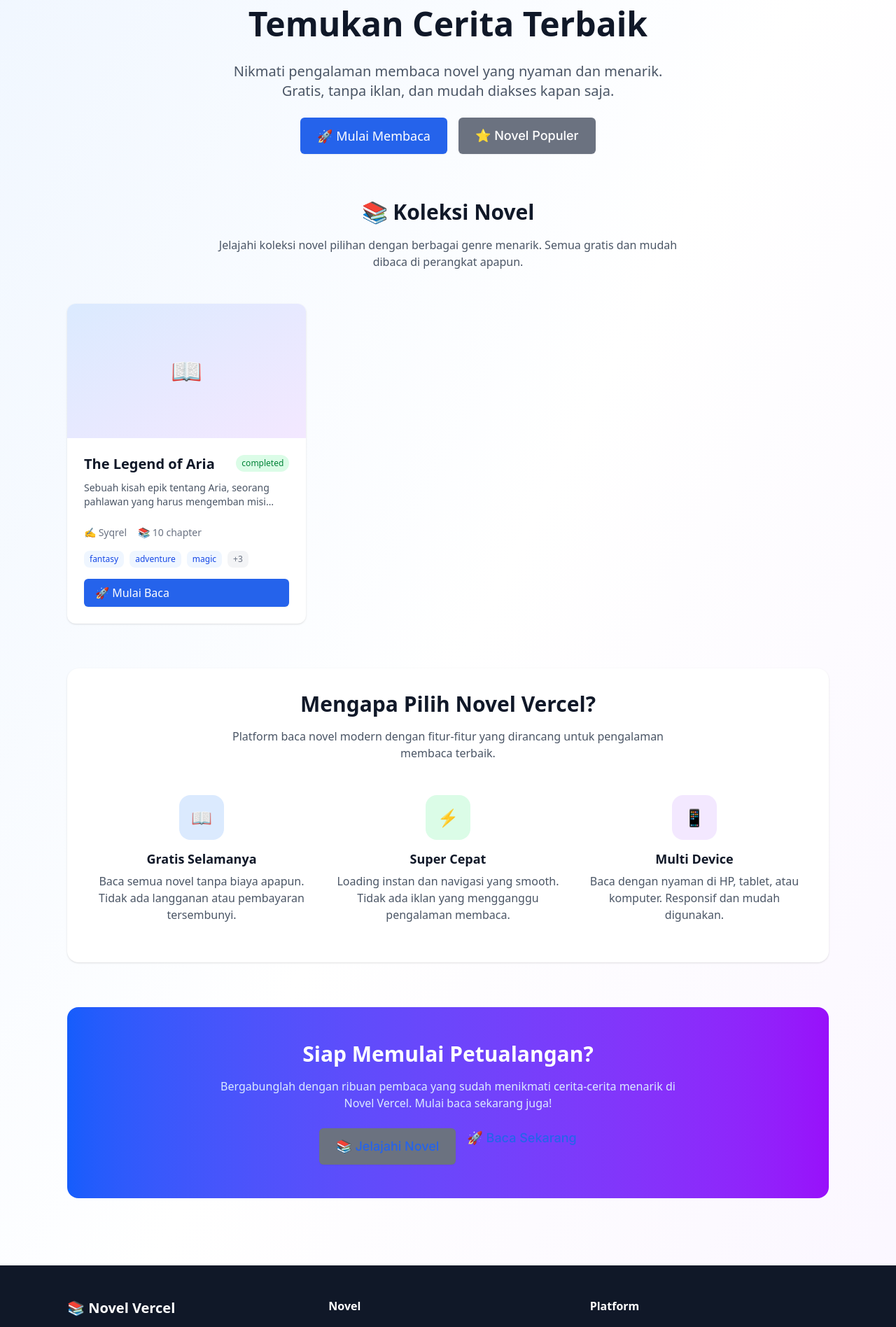
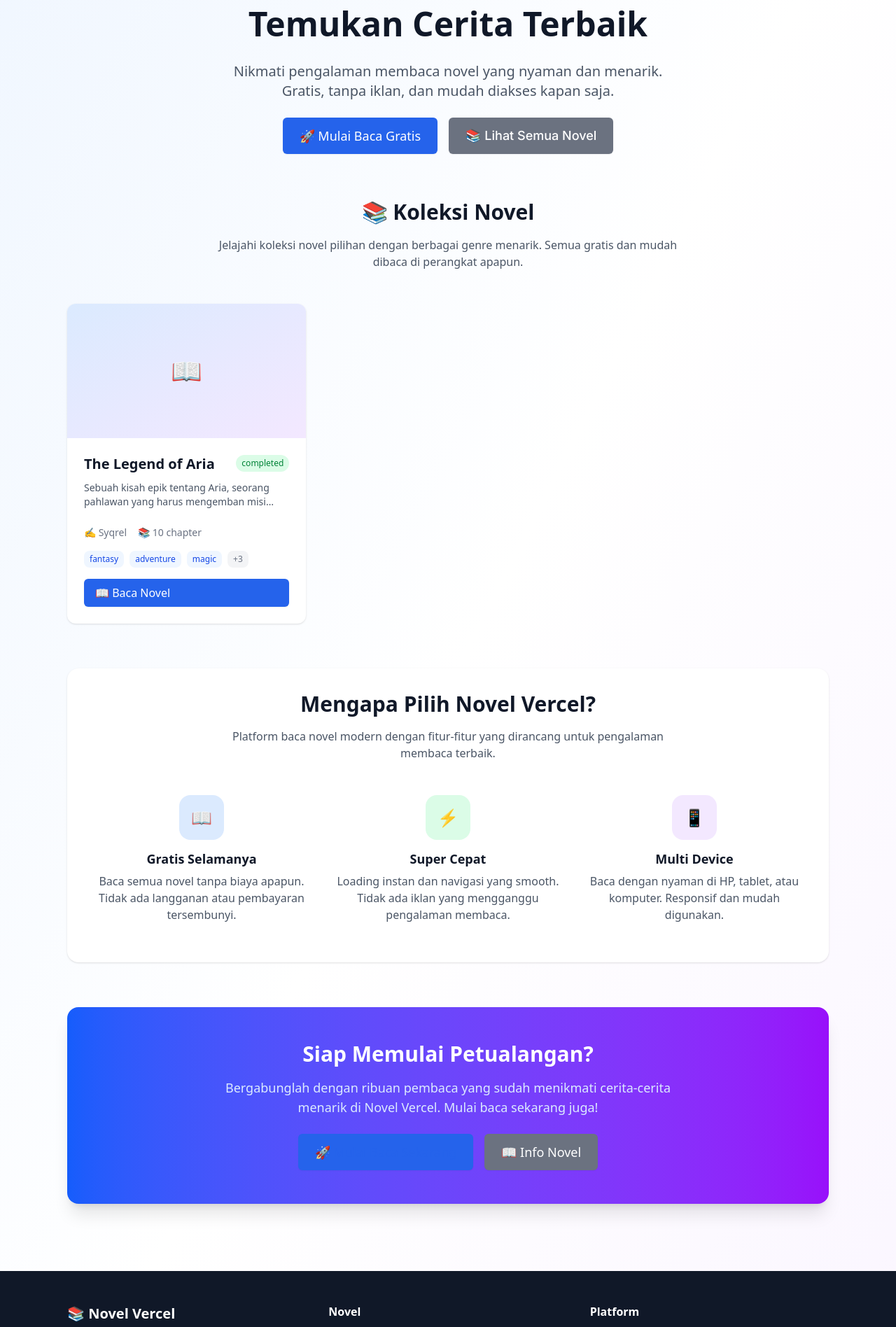
Before and after one commit to muhammad-zainal-muttaqin/novel-vercel, a Next.js app: page / in a window 1280 px wide. Shown: the part 274-2170 px from the top of the page at 70% size. Built offline with nearby package versions, Linux system fonts and the light colour scheme.

Commit message:
Fix Homepage CTA Issues: Improve Button Consistency & User Flow

```diff
--- a/src/app/page.tsx
+++ b/src/app/page.tsx
@@ -52,20 +52,20 @@ export default function Home() {
           </p>
           <div className="flex flex-col sm:flex-row gap-4 justify-center">
             <Button
-              href="#novels"
+              href="/novel/the-legend-of-aria/chapter-1"
               variant="primary"
               size="lg"
-              className="px-8 py-3 text-lg"
+              className="px-8 py-3 text-lg font-semibold"
             >
-              🚀 Mulai Membaca
+              🚀 Mulai Baca Gratis
             </Button>
             <Button
-              href="/novel/the-legend-of-aria"
+              href="#novels"
               variant="secondary"
               size="lg"
-              className="px-8 py-3 text-lg"
+              className="px-8 py-3 text-lg font-semibold"
             >
-              ⭐ Novel Populer
+              📚 Lihat Semua Novel
             </Button>
           </div>
         </div>
@@ -88,7 +88,7 @@ export default function Home() {
                 Kami sedang mempersiapkan koleksi novel terbaik untuk Anda.
                 Silakan kembali lagi nanti!
               </p>
-              <Button variant="secondary" href="/">
+              <Button variant="secondary" href="#" className="font-semibold">
                 🔔 Beritahu Saya
               </Button>
             </div>
@@ -143,9 +143,9 @@ export default function Home() {
                     <Button
                       href={`/novel/${novel.slug}`}
                       variant="primary"
-                      className="w-full group-hover:scale-105 transition-transform"
+                      className="w-full group-hover:scale-105 transition-transform font-semibold"
                     >
-                      🚀 Mulai Baca
+                      📖 Baca Novel
                     </Button>
                   </div>
                 </div>
@@ -197,30 +197,30 @@ export default function Home() {
         </div>
 
         {/* CTA */}
-        <div className="text-center bg-gradient-to-r from-blue-600 to-purple-600 rounded-2xl p-12 text-white">
+        <div className="text-center bg-gradient-to-r from-blue-600 to-purple-600 rounded-2xl p-12 text-white shadow-xl">
           <h3 className="text-3xl font-bold mb-4">
             Siap Memulai Petualangan?
           </h3>
-          <p className="text-blue-100 mb-8 max-w-2xl mx-auto">
+          <p className="text-blue-100 mb-8 max-w-2xl mx-auto text-lg">
             Bergabunglah dengan ribuan pembaca yang sudah menikmati cerita-cerita menarik di Novel Vercel.
             Mulai baca sekarang juga!
           </p>
           <div className="flex flex-col sm:flex-row gap-4 justify-center">
             <Button
-              href="#novels"
+              href="/novel/the-legend-of-aria/chapter-1"
+              variant="primary"
+              size="lg"
+              className="bg-white text-blue-600 hover:bg-blue-50 hover:text-blue-700 px-8 py-4 text-lg font-bold shadow-lg hover:shadow-xl transition-all duration-300"
+            >
+              🚀 Mulai Baca Sekarang
+            </Button>
+            <Button
+              href="/novel/the-legend-of-aria"
               variant="secondary"
               size="lg"
-              className="bg-white text-blue-600 hover:bg-gray-50 px-8 py-3 text-lg font-semibold"
+              className="bg-blue-700 text-white hover:bg-blue-800 px-8 py-4 text-lg font-semibold shadow-lg hover:shadow-xl transition-all duration-300"
             >
-              📚 Jelajahi Novel
-            </Button>
-            <Button
-              href="/novel/the-legend-of-aria/chapter-1"
-              variant="secondary"
-              size="lg"
-              className="border-2 border-white text-white hover:bg-white hover:text-blue-600 px-8 py-3 text-lg font-semibold bg-transparent"
-            >
-              🚀 Baca Sekarang
+              📖 Info Novel
             </Button>
           </div>
         </div>
```
